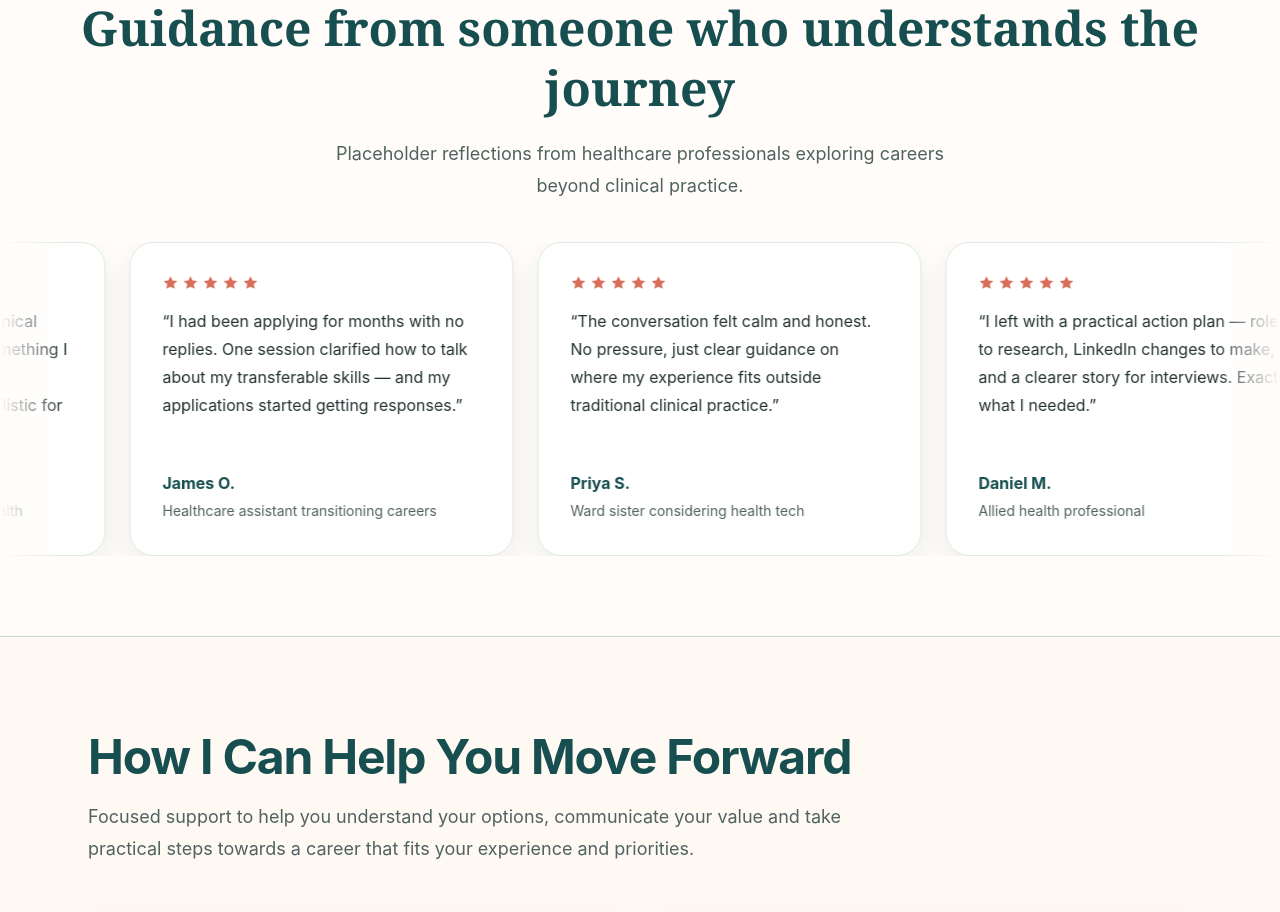
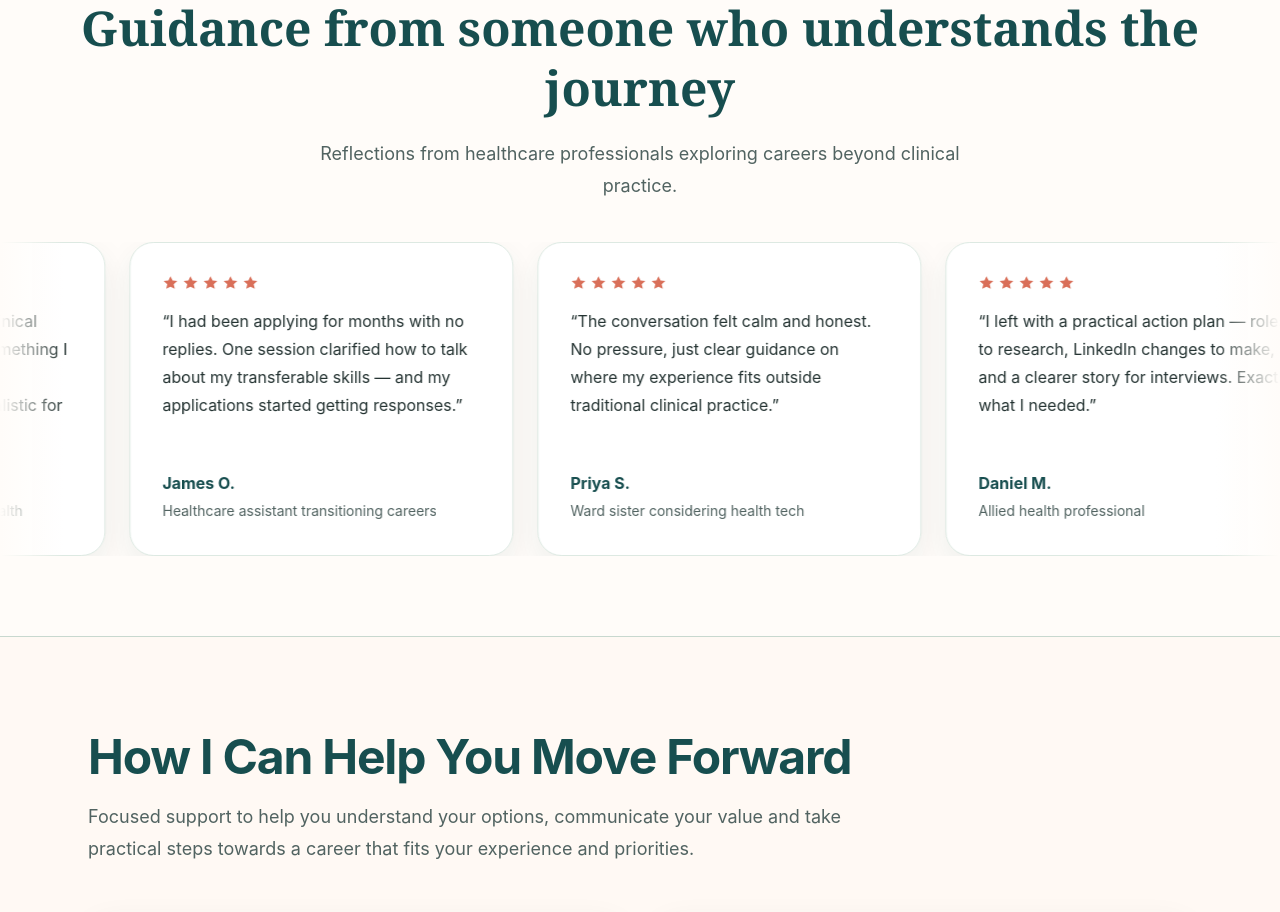
Before and after one commit to Alsaheem/digitalhealthnurse.com, a Next.js app: page / in a window 1280 px wide. Shown: the part 1920-2832 px from the top of the page. Built offline with nearby package versions, Linux system fonts and the light colour scheme.

Commit message:
Refine testimonials section copy for clarity and impact.

```diff
--- a/app/components/TestimonialsCarousel.tsx
+++ b/app/components/TestimonialsCarousel.tsx
@@ -91,8 +91,8 @@ export default function TestimonialsCarousel() {
           Guidance from someone who understands the journey
         </h2>
         <p className="mx-auto mt-5 max-w-2xl text-lg leading-8 text-[#516361]">
-          Placeholder reflections from healthcare professionals exploring careers
-          beyond clinical practice.
+          Reflections from healthcare professionals exploring careers beyond
+          clinical practice.
         </p>
       </div>
 
```
